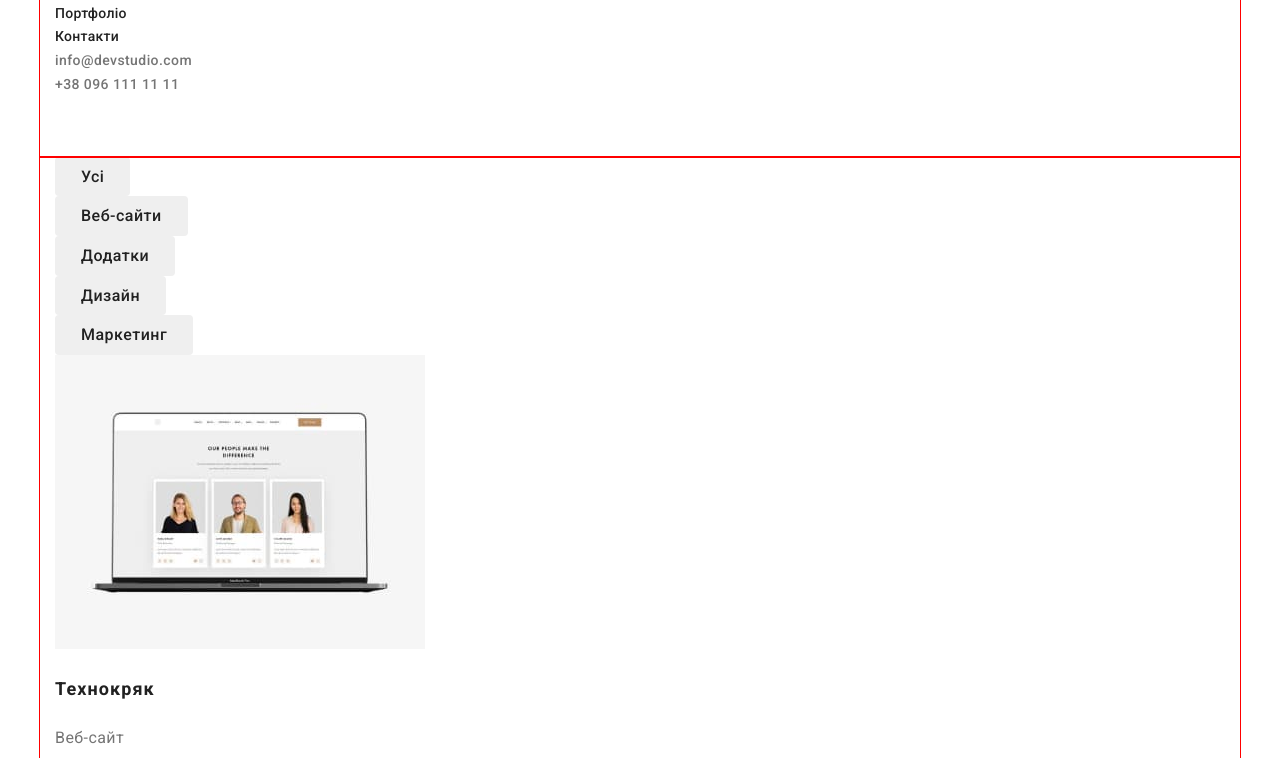
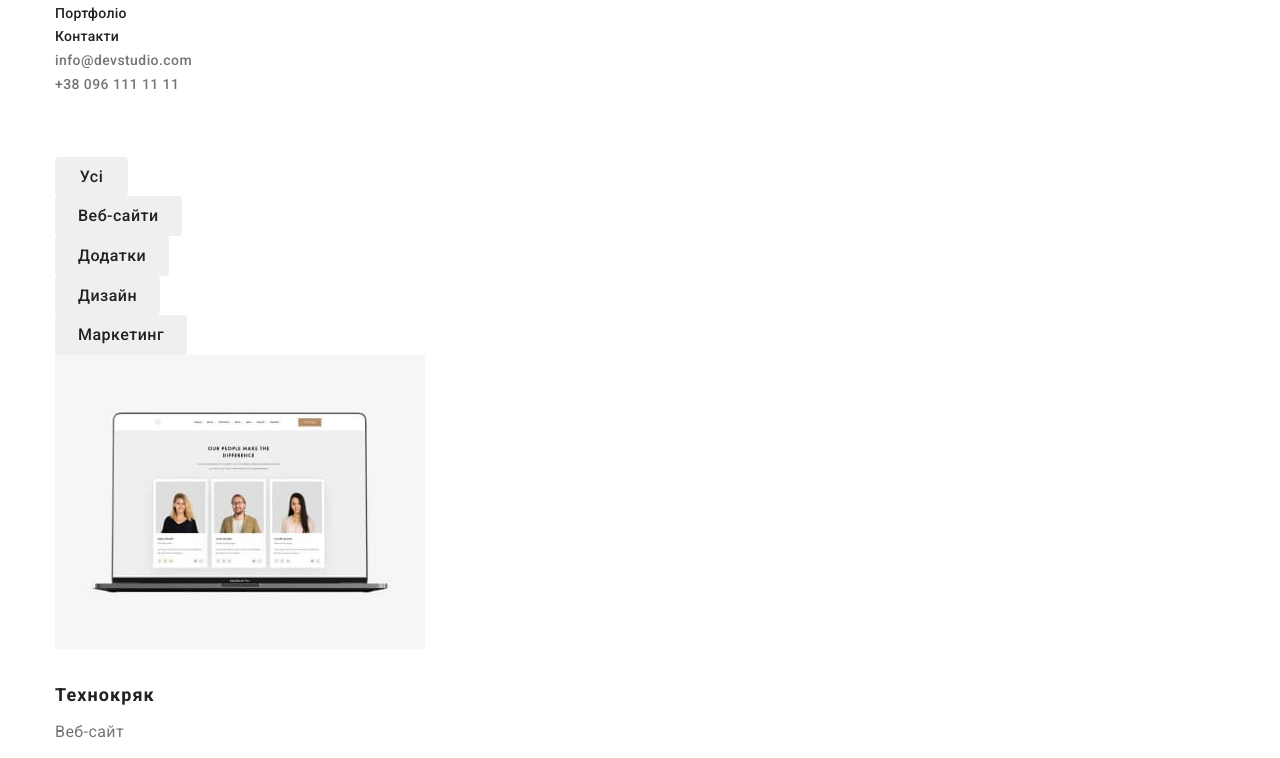
Before and after one commit to SergSmilya/goit-markup-hw-03, a plain HTML site: page portfolio.html in a window 1280 px wide. Shown: the part 54-812 px from the top of the page. Drawn offline with nearby package versions, Linux system fonts and the light colour scheme.

Commit message:
final mod3. veb.5

```diff
--- a/css/styles.css
+++ b/css/styles.css
@@ -15,7 +15,7 @@
     padding-left: 15px;
     padding-right: 15px;
 
-    outline: 1px solid red;
+    /* outline: 1px solid red; */
     margin: 0 auto;
 }
 
@@ -194,7 +194,7 @@ a {
 .btn-nav {
     border-radius: 4px;
     border: 1px solid transparent;
-    padding: 6px 25px;
+    padding: 6px 22px;
     min-width: 73px;
     text-align: center;
 
@@ -207,6 +207,7 @@ a {
 }
 .btn-nav:hover,
 .btn-nav:focus {
+    padding: 6px 25px;
     color: var(--bgd-color);
     background-color: var(--accent-color);
 }
@@ -215,7 +216,15 @@ a {
 .hero-btn {
     cursor: pointer;
 }
+
+.portfolio-img {
+    margin-bottom: 20px;
+}
 .portfolio-title {
+    margin-top: 0;
+    margin-bottom: 4px;
+
+
     color: var(--color-link);
     font-weight: 700;
     font-size: 18px;
@@ -223,10 +232,15 @@ a {
     letter-spacing: 0.06em;
 }
 .portfolio-text {
+    margin-top: 0;
+    /* margin-bottom: 20px; */
+    margin-bottom: 0;
+
     color: var(--primary-color-text);
     font-size: 16px;
     line-height: 1.9;
-}
+    }
+
 
 /* Footer */
 .footer {
```
